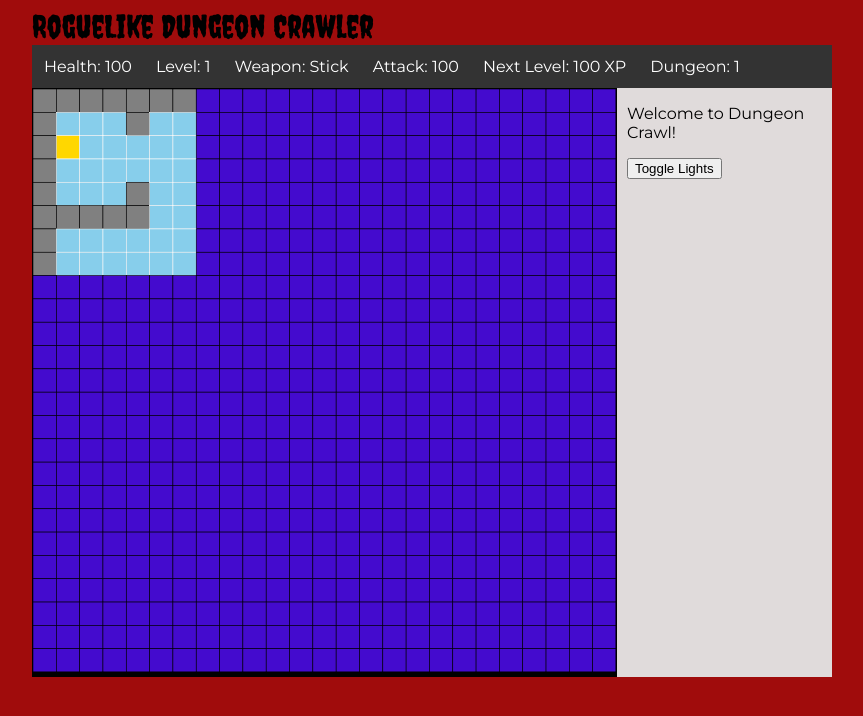
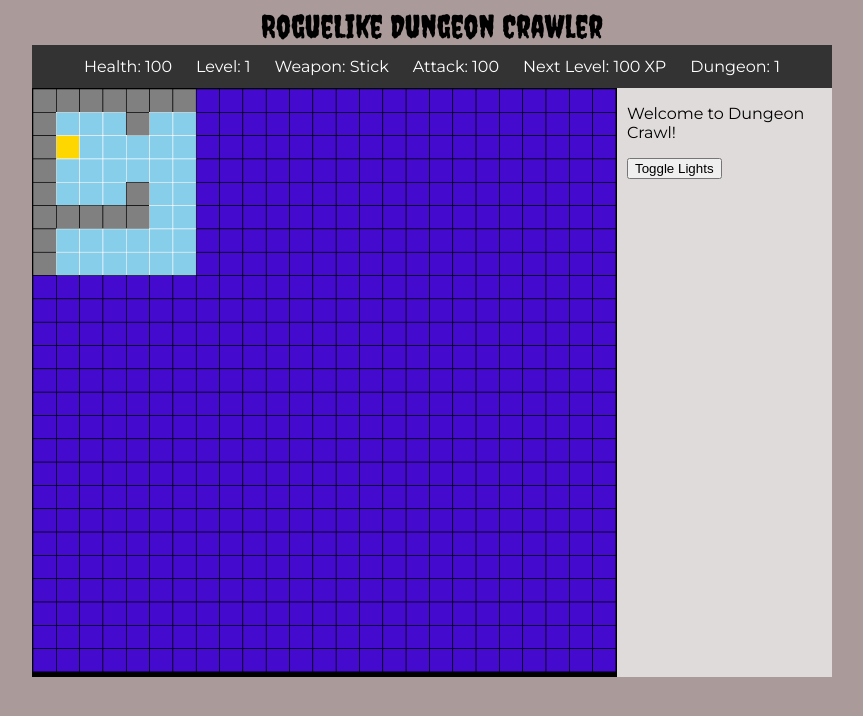
Before and after one commit to KenzoM/fcc-roguelike-dungeon-crawler, a React app: page / in a window 1280 px wide. Shown: the top 716 px of the page, without its empty margins (208-1071 px from the left). Built offline with nearby package versions, Linux system fonts and the light colour scheme.

Commit message:
add extra styles and updated enemy logic

```diff
--- a/src/stylesheets/styles.scss
+++ b/src/stylesheets/styles.scss
@@ -1,10 +1,11 @@
 @import url('https://fonts.googleapis.com/css?family=Creepster|Montserrat');
 
 body{
-  background: #A00C0C;
+  background: #ab9a9a;
   header {
     font-family: 'Creepster', cursive;
     font-size: 2em;
+    text-align: center;
   }
 }
 .app-container {
@@ -21,12 +22,13 @@ body{
     margin: 0;
     padding: 0;
     overflow: hidden;
+    text-align: center;
     background-color: #333333;
   }
 
   li {
-      float: left;
-      display: block;
+      // float: left;
+      display: inline-block;
       color: white;
       text-align: center;
       padding: 12px;
```
Also changed, not shown: src/preload/generator.js (+1 -16 lines).
